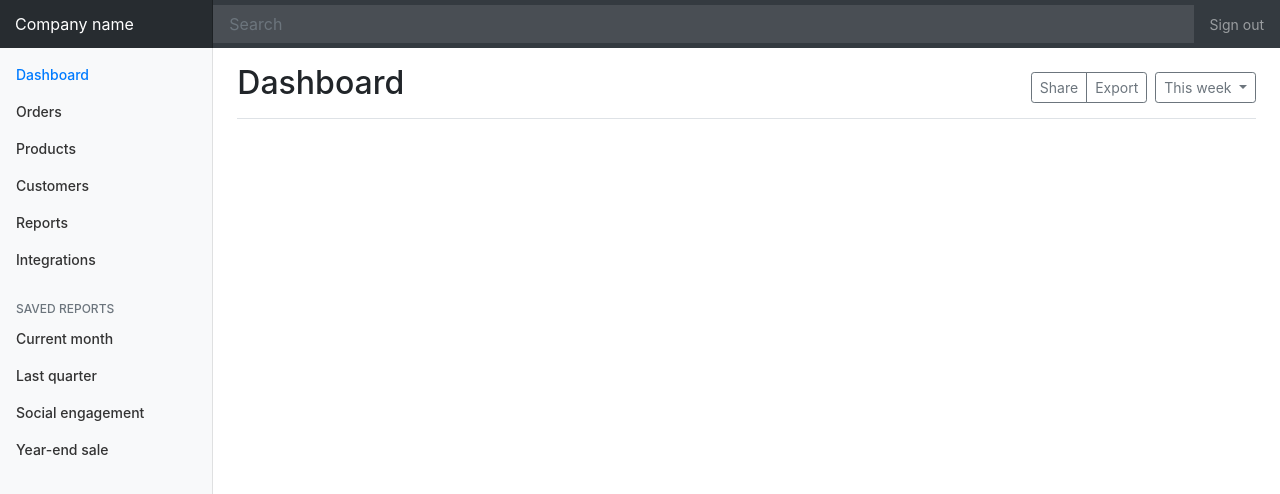
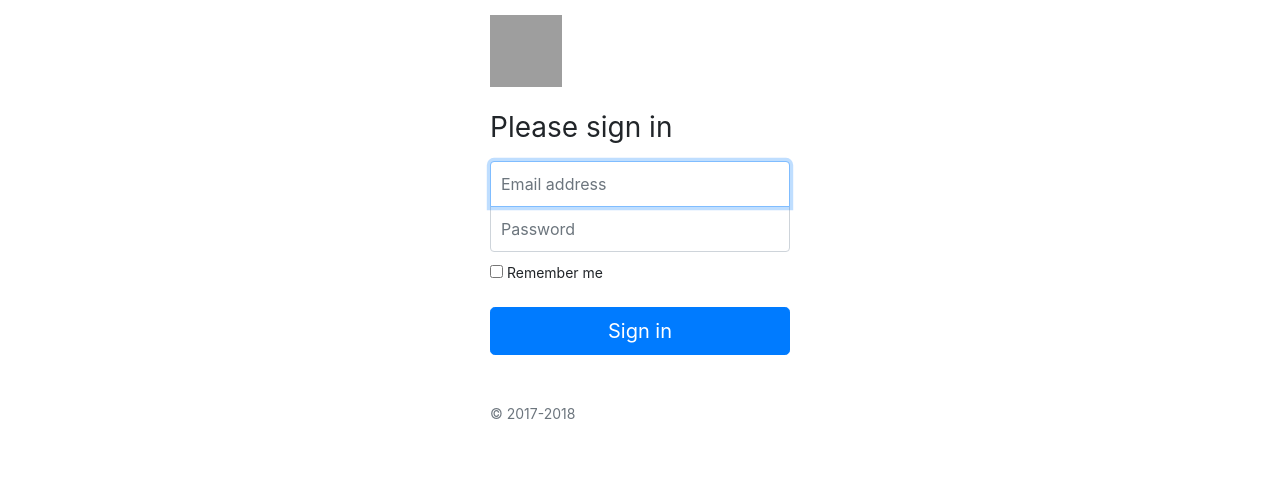
Before and after one commit to Nevx3/monolith-admin-angular, an Angular app: page /login in a window 1280 px wide. Before the commit this address led to /. Shown: the top 494 px of the page. Built offline with nearby package versions, Linux system fonts and the light colour scheme; grey boxes are pictures that could not be loaded.

Commit message:
public directory for login and register updated

```diff
--- a/src/app/app-routing.module.ts
+++ b/src/app/app-routing.module.ts
@@ -1,7 +1,18 @@
 import { NgModule } from '@angular/core';
 import { RouterModule, Routes } from '@angular/router';
+import { LoginComponent } from './public/login/login.component';
+import { SecureComponent } from './secure/secure.component';
 
-const routes: Routes = [];
+const routes: Routes = [
+  {
+    path: 'login',
+    component: LoginComponent
+  },
+  {
+    path: '',
+    component: SecureComponent
+  },
+];
 
 @NgModule({
   imports: [RouterModule.forRoot(routes)],
--- a/src/app/app.component.html
+++ b/src/app/app.component.html
@@ -1 +1 @@
-<app-secure></app-secure>
+<router-outlet></router-outlet>
--- a/src/app/app.module.ts
+++ b/src/app/app.module.ts
@@ -3,6 +3,7 @@
 
 import { AppRoutingModule } from './app-routing.module';
 import { AppComponent } from './app.component';
+import { PublicModule } from './public/public.module';
 import { SecureModule } from './secure/secure.module';
 
 @NgModule({
@@ -13,6 +14,7 @@
     BrowserModule,
     AppRoutingModule,
     SecureModule,
+    PublicModule
   ],
   providers: [],
   bootstrap: [AppComponent]
--- /dev/null
+++ b/src/app/public/login/login.component.html
@@ -0,0 +1,16 @@
+
+  <form class="form-signin">
+    <img class="mb-4" src="https://getbootstrap.com/docs/4.0/assets/brand/bootstrap-solid.svg" alt="" width="72" height="72">
+    <h1 class="h3 mb-3 font-weight-normal">Please sign in</h1>
+    <label for="inputEmail" class="sr-only">Email address</label>
+    <input type="email" id="inputEmail" class="form-control" placeholder="Email address" required autofocus>
+    <label for="inputPassword" class="sr-only">Password</label>
+    <input type="password" id="inputPassword" class="form-control" placeholder="Password" required>
+    <div class="checkbox mb-3">
+      <label>
+        <input type="checkbox" value="remember-me"> Remember me
+      </label>
+    </div>
+    <button class="btn btn-lg btn-primary btn-block" type="submit">Sign in</button>
+    <p class="mt-5 mb-3 text-muted">&copy; 2017-2018</p>
+  </form>
--- /dev/null
+++ b/src/app/public/login/login.component.scss
@@ -0,0 +1,49 @@
+html,
+body {
+  height: 100%;
+}
+
+body {
+  display: -ms-flexbox;
+  display: -webkit-box;
+  display: flex;
+  -ms-flex-align: center;
+  -ms-flex-pack: center;
+  -webkit-box-align: center;
+  align-items: center;
+  -webkit-box-pack: center;
+  justify-content: center;
+  padding-top: 40px;
+  padding-bottom: 40px;
+  background-color: #f5f5f5;
+}
+
+.form-signin {
+  width: 100%;
+  max-width: 330px;
+  padding: 15px;
+  margin: 0 auto;
+}
+.form-signin .checkbox {
+  font-weight: 400;
+}
+.form-signin .form-control {
+  position: relative;
+  box-sizing: border-box;
+  height: auto;
+  padding: 10px;
+  font-size: 16px;
+}
+.form-signin .form-control:focus {
+  z-index: 2;
+}
+.form-signin input[type="email"] {
+  margin-bottom: -1px;
+  border-bottom-right-radius: 0;
+  border-bottom-left-radius: 0;
+}
+.form-signin input[type="password"] {
+  margin-bottom: 10px;
+  border-top-left-radius: 0;
+  border-top-right-radius: 0;
+}
--- /dev/null
+++ b/src/app/public/login/login.component.ts
@@ -0,0 +1,15 @@
+import { Component, OnInit } from '@angular/core';
+
+@Component({
+  selector: 'app-login',
+  templateUrl: './login.component.html',
+  styleUrls: ['./login.component.scss']
+})
+export class LoginComponent implements OnInit {
+
+  constructor() { }
+
+  ngOnInit(): void {
+  }
+
+}
--- a/src/app/public/public.module.ts
+++ b/src/app/public/public.module.ts
@@ -1,10 +1,11 @@
 import { NgModule } from '@angular/core';
 import { CommonModule } from '@angular/common';
+import { LoginComponent } from './login/login.component';
 
 
 
 @NgModule({
-  declarations: [],
+  declarations: [LoginComponent],
   imports: [
     CommonModule
   ]
```
Also changed, not shown: 1 other file (tests, documents, lock files or other folders).
